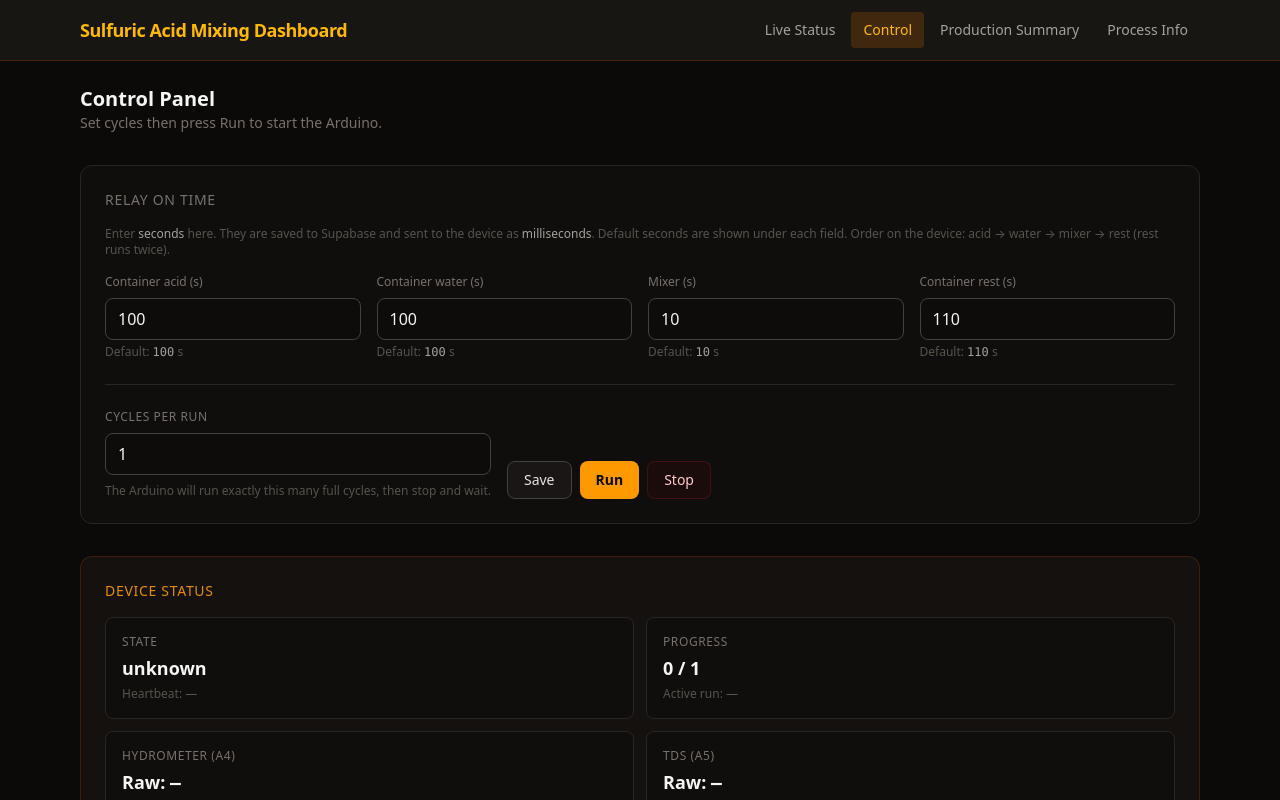
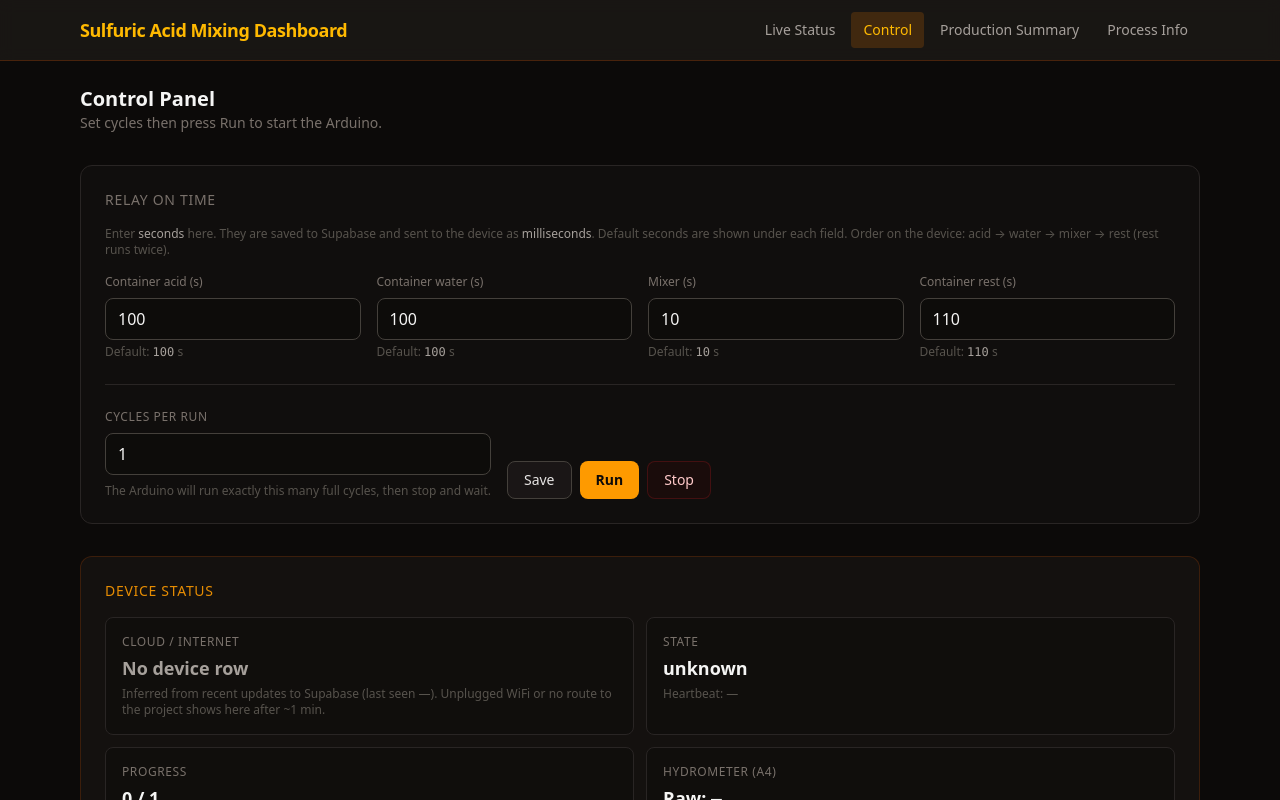
Before and after one commit to cbondoc/Sulfuric-acid-web-app, a React (Vite) app in the folder dashboard/: page /control in a window 1280 px wide. Shown: the top 800 px of the page. Built offline with nearby package versions, Linux system fonts and the light colour scheme; no server answers; the database is empty.

Commit message:
added online status

```diff
--- a/dashboard/src/pages/ControlPanel.tsx
+++ b/dashboard/src/pages/ControlPanel.tsx
@@ -6,6 +6,9 @@ const DEVICE_ID = 'arduino_r4_1';
 
 /** Refetch device_state while Control Panel is open (realtime backup; works if Realtime is off). */
 const DEVICE_STATE_POLL_MS = 1500;
+
+/** If no device_state update in this window, treat as not reaching the cloud (WiFi / internet / Supabase). */
+const HEARTBEAT_ONLINE_MAX_AGE_MS = 60_000;
 
 function coerceFiniteNumber(value: unknown): number | null {
   if (value === null || value === undefined) return null;
@@ -61,6 +64,22 @@ function newRunId(): string {
   return `${Date.now()}-${Math.random().toString(16).slice(2)}`;
 }
 
+function heartbeatAgeMs(lastHeartbeat: string | null | undefined): number | null {
+  if (!lastHeartbeat) return null;
+  const t = Date.parse(lastHeartbeat);
+  if (!Number.isFinite(t)) return null;
+  return Date.now() - t;
+}
+
+function formatAgeShort(ms: number): string {
+  const s = Math.max(0, Math.floor(ms / 1000));
+  if (s < 60) return `${s}s ago`;
+  const m = Math.floor(s / 60);
+  if (m < 60) return `${m}m ago`;
+  const h = Math.floor(m / 60);
+  return `${h}h ago`;
+}
+
 export function ControlPanel() {
   const [settings, setSettings] = useState<DeviceSettings | null>(null);
   const [state, setState] = useState<DeviceState | null>(null);
@@ -75,6 +94,8 @@ export function ControlPanel() {
   const [error, setError] = useState<string | null>(null);
   const [info, setInfo] = useState<string | null>(null);
   const countdownTimerRef = useRef<number | null>(null);
+  /** Re-render periodically so “last seen” / online threshold updates without new device_state rows. */
+  const [, setConnectivityTick] = useState(0);
 
   const canRun = useMemo(
     () => !busy && countdown === 0 && cycles >= 1 && cycles <= 999,
@@ -176,6 +197,11 @@ export function ControlPanel() {
     };
   }, []);
 
+  useEffect(() => {
+    const id = window.setInterval(() => setConnectivityTick((n) => n + 1), 5000);
+    return () => window.clearInterval(id);
+  }, []);
+
   async function saveSettings() {
     setBusy(true);
     setInfo(null);
@@ -269,6 +295,10 @@ export function ControlPanel() {
 
   const tdsAnalogRaw = coerceFiniteNumber(state?.tds_analog_raw);
   const tdsDensityGPerMl = coerceFiniteNumber(state?.tds_g_per_ml);
+
+  const heartbeatAge = heartbeatAgeMs(state?.last_heartbeat);
+  const cloudReachable =
+    heartbeatAge !== null && heartbeatAge >= 0 && heartbeatAge <= HEARTBEAT_ONLINE_MAX_AGE_MS;
 
   return (
     <div className="space-y-8">
@@ -478,6 +508,29 @@ export function ControlPanel() {
           Device status
         </h3>
         <div className="grid gap-3 md:grid-cols-2">
+          <div
+            className={`rounded-lg border p-4 ${
+              cloudReachable
+                ? 'border-emerald-900/40 bg-emerald-950/15'
+                : 'border-stone-800 bg-stone-950/40'
+            }`}
+          >
+            <p className="text-xs font-medium uppercase tracking-wider text-stone-500">Cloud / internet</p>
+            <p className="mt-1 text-lg font-semibold text-stone-100">
+              {state == null ? (
+                <span className="text-stone-400">No device row</span>
+              ) : cloudReachable ? (
+                <span className="text-emerald-300">Connected</span>
+              ) : (
+                <span className="text-amber-300/90">Not connected</span>
+              )}
+            </p>
+            <p className="mt-1 text-xs text-stone-600">
+              Inferred from recent updates to Supabase (last seen{' '}
+              {heartbeatAge !== null ? formatAgeShort(heartbeatAge) : '—'}). Unplugged WiFi or no route to
+              the project shows here after ~1 min.
+            </p>
+          </div>
           <div className="rounded-lg border border-stone-800 bg-stone-950/40 p-4">
             <p className="text-xs font-medium uppercase tracking-wider text-stone-500">State</p>
             <p className="mt-1 text-lg font-semibold text-stone-100">{state?.status ?? 'unknown'}</p>
```
